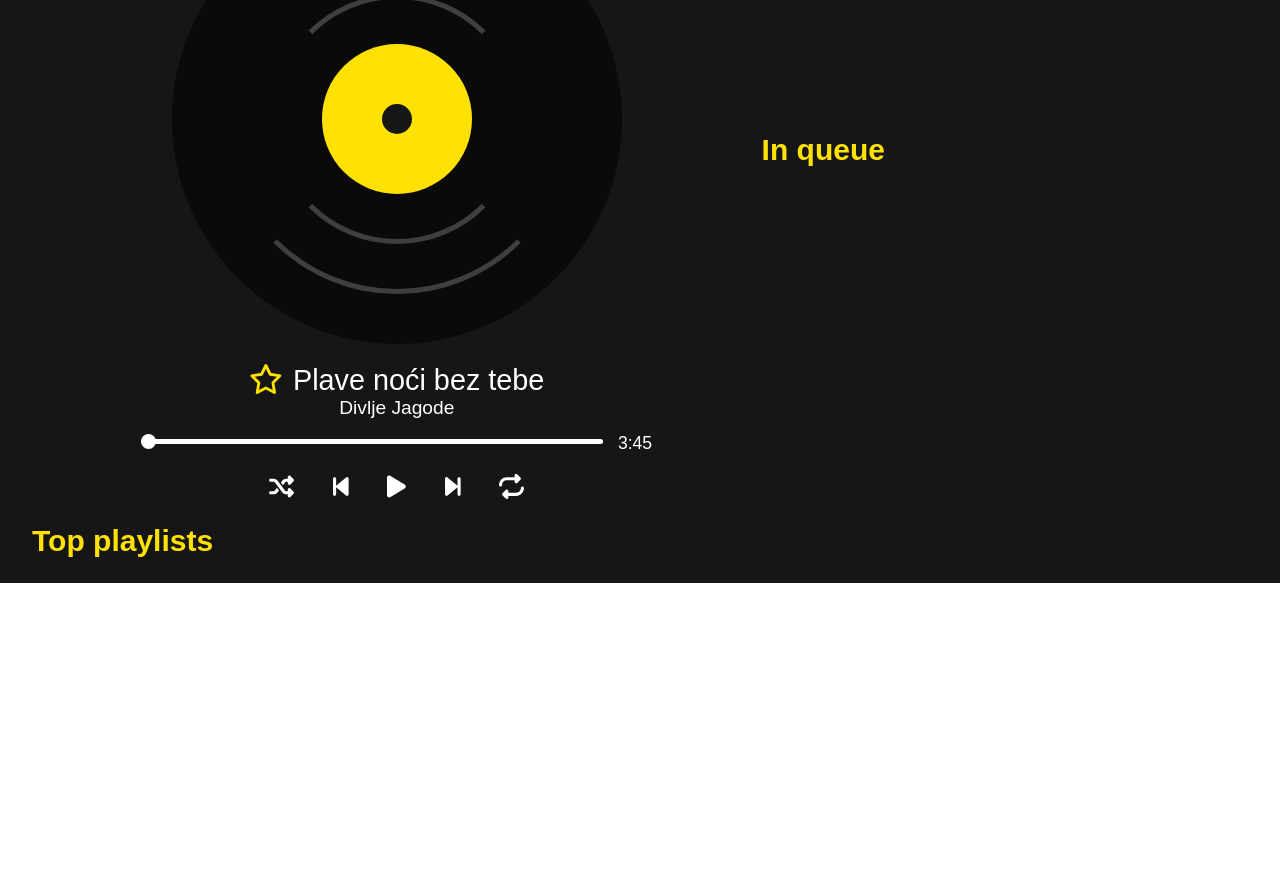
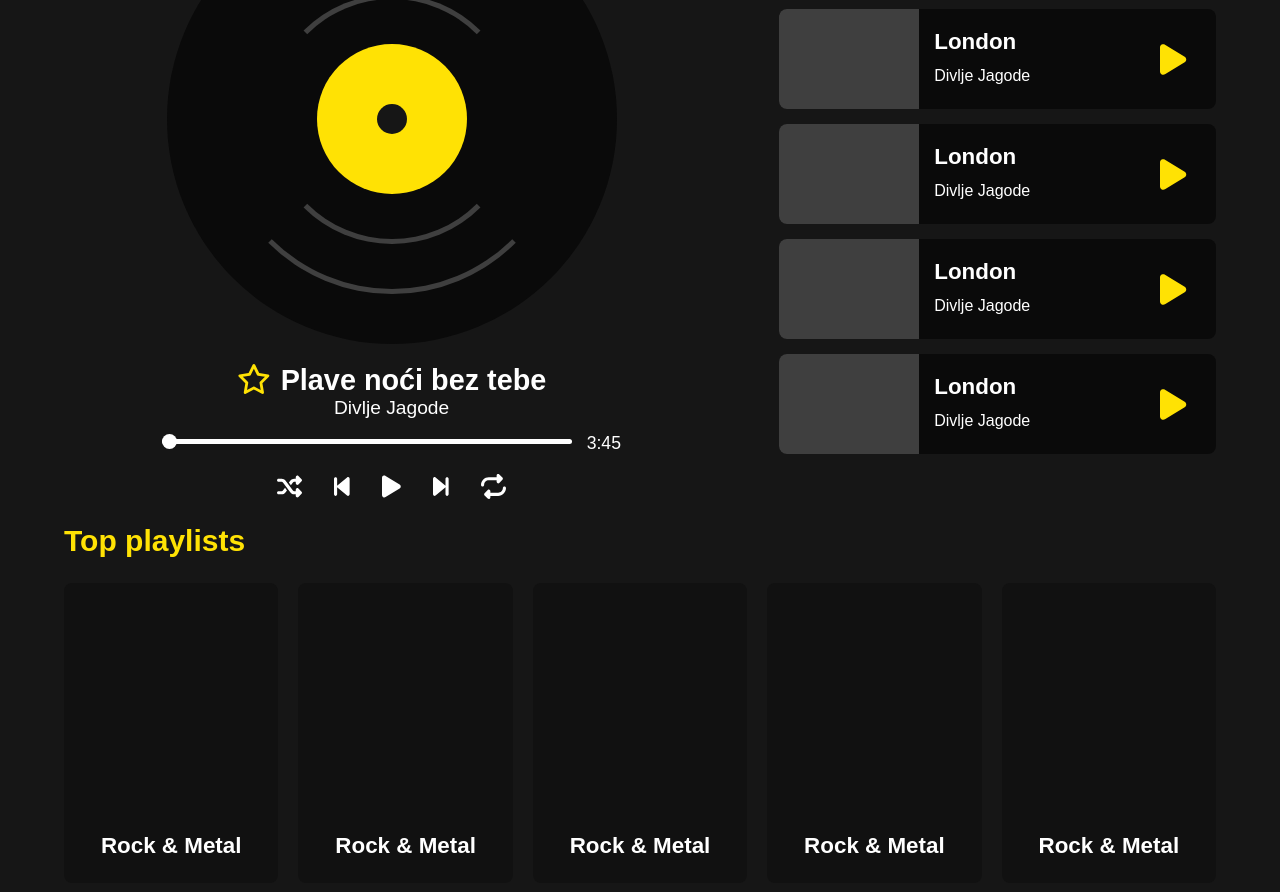
Before and after one commit to vorDa123/music-sense-react-repository, a React (Create React App) app in the folder music-sense-react/: page / in a window 1280 px wide. Shown: the part 240-1132 px from the top of the page. Before the commit the page ends 823 px from the top, so only its background shows below. Built offline with nearby package versions, Linux system fonts and the light colour scheme.

Commit message:
Adjusting player. Playlist component finished. Queue song component finished

```diff
--- a/music-sense-react/src/App.css
+++ b/music-sense-react/src/App.css
@@ -1,4 +1,6 @@
-*, *::before, *::after {
+*,
+*::before,
+*::after {
   box-sizing: inherit;
 }
 
@@ -23,10 +25,11 @@ html body {
 
 #logoStyle {
   width: 120px;
+  margin-left: 5vw;
 }
 
 .wrapper {
-  width: 95vw;
+  width: 90vw;
   margin: 0 auto;
 }
 
@@ -37,6 +40,7 @@ nav {
   flex-direction: row;
   align-items: center;
   justify-content: space-between;
+  z-index: 99;
 }
 
 .hamburgerMenu {
@@ -52,9 +56,10 @@ nav {
 .nowPlayingQueue {
   display: flex;
   flex-direction: row;
-  align-items: center;
+  align-items: flex-start;
   justify-content: center;
   padding-top: 40px;
+  gap: 60px;
 }
 
 .nowPlayingQueue .nowPlayingSection {
@@ -65,7 +70,7 @@ nav {
   width: 40vw;
 }
 
-.centering{
+.centering {
   display: flex;
   flex-direction: column;
   align-items: center;
@@ -141,20 +146,21 @@ nav {
 
 .songName {
   font-size: 1.8rem;
+  font-weight: 600;
 }
 
 .artistName {
   font-size: 1.2rem;
 }
 
-.songLengthDuration{
+.songLengthDuration {
   display: flex;
   align-items: baseline;
   gap: 15px;
   width: 70%;
 }
 
-.songLength{
+.songLength {
   margin-top: 20px;
   background-color: #ffffff;
   height: 5px;
@@ -164,20 +170,95 @@ nav {
   align-items: center;
 }
 
-.songLengthPoint{
+.songLengthPoint {
   background-color: #ffffff;
   height: 15px;
   width: 15px;
   border-radius: 50%;
 }
 
-.songDuration{
+.songDuration {
   color: #ffffff;
   font-size: 1.1rem;
 }
 
-.favoriteSongIcon{
+.favoriteSongIcon {
   color: #ffe204;
   font-size: 30px;
   padding-right: 10px;
 }
+
+.queueList {
+  display: flex;
+  flex-direction: column;
+  align-items: center;
+  justify-content: center;
+  gap: 15px;
+}
+
+.songInQueue {
+  width: 100%;
+  height: 100px;
+  background-color: #0a0a0a;
+  border-radius: 8px;
+  position: relative;
+  display: flex;
+  align-items: center;
+  gap: 15px;
+}
+
+.songImage {
+  width: 140px;
+  height: inherit;
+  background-color: #3f3f3f;
+  border-top-left-radius: 8px;
+  border-bottom-left-radius: 8px;
+}
+
+.songAndArtistInQueue {
+  color: #ffffff;
+  line-height: 32px;
+}
+
+.playIconQueue{
+  color: #ffe204;
+  font-size: 35px;
+  position: absolute;
+  right: 30px;
+}
+
+.songNameInQueue{
+  font-size: 1.4rem;
+  font-weight: 600;
+}
+
+.playListsList{
+  display: flex;
+  gap: 20px;
+  justify-content: flex-start;
+  align-items: center;
+}
+
+.playlist{
+  width: 350px;
+  height: 300px;
+  border-radius: 8px;
+  background-color: #111111;
+  color: #ffffff;
+  font-weight: 600;
+  font-size: 1.4rem;
+  text-align: center;
+  position: relative;
+}
+
+.playlistName{
+  position: relative;
+  top: 250px;
+}
+
+footer{
+  margin-top: 50px;
+  background-color: #0E0E0E;
+  height: 380px;
+  color: #ffffff;
+}
--- a/music-sense-react/src/App.js
+++ b/music-sense-react/src/App.js
@@ -11,12 +11,12 @@ import Footer from "components/Footer.js";
 function App() {
   return (
     <main className="App">
+      <Navigation />
       <div className="wrapper">
-        <Navigation />
         <PlayerAndQueue />
         <TopPlaylists />
-        <Footer />
       </div>
+      <Footer />
     </main>
   );
 }
--- a/music-sense-react/src/components/Player.js
+++ b/music-sense-react/src/components/Player.js
@@ -6,6 +6,7 @@ import {
   faForwardStep,
   faShuffle,
   faStar,
+  faPause,
 } from "@fortawesome/free-solid-svg-icons";
 import { faStar as faRegStar } from "@fortawesome/free-regular-svg-icons";
 
--- /dev/null
+++ b/music-sense-react/src/components/Playlist.js
@@ -0,0 +1,9 @@
+import "App.css";
+
+export default function Playlist() {
+  return (
+    <div className="playlist">
+      <span className="playlistName">Rock & Metal</span>
+    </div>
+  );
+}
--- a/music-sense-react/src/components/Queue.js
+++ b/music-sense-react/src/components/Queue.js
@@ -1,23 +1,19 @@
 import "App.css";
-import { FontAwesomeIcon } from "@fortawesome/react-fontawesome";
-import {
-  faPlay,
-  faRepeat,
-  faForwardStep,
-  faShuffle,
-  faStar,
-  faBars,
-  faXmark,
-  faUser,
-  faMusic,
-  faHome,
-} from "@fortawesome/free-solid-svg-icons";
-import { faStar as faRegStar } from "@fortawesome/free-regular-svg-icons";
+
+//Components
+import QueueSong from "components/QueueSong.js";
 
 export default function Queue() {
   return (
     <article className="inQueueSection">
       <h1 className="title">In queue</h1>
+      <div class="queueList">
+        <QueueSong />
+        <QueueSong />
+        <QueueSong />
+        <QueueSong />
+        <QueueSong />
+      </div>
     </article>
   );
 }
--- /dev/null
+++ b/music-sense-react/src/components/QueueSong.js
@@ -0,0 +1,17 @@
+import "App.css";
+import { FontAwesomeIcon } from "@fortawesome/react-fontawesome";
+import { faPlay, faPause } from "@fortawesome/free-solid-svg-icons";
+
+export default function Queue() {
+  return (
+    <div className="songInQueue">
+      <div className="songImage"></div>
+      <div className="songAndArtistInQueue">
+        <span className="songNameInQueue">London</span>
+        <br />
+        <span className="artistNameInQueue">Divlje Jagode</span>
+      </div>
+      <FontAwesomeIcon icon={faPlay} className="playIconQueue" />
+    </div>
+  );
+}
--- a/music-sense-react/src/components/TopPlaylists.js
+++ b/music-sense-react/src/components/TopPlaylists.js
@@ -1,23 +1,19 @@
 import "App.css";
-import { FontAwesomeIcon } from "@fortawesome/react-fontawesome";
-import {
-  faPlay,
-  faRepeat,
-  faForwardStep,
-  faShuffle,
-  faStar,
-  faBars,
-  faXmark,
-  faUser,
-  faMusic,
-  faHome,
-} from "@fortawesome/free-solid-svg-icons";
-import { faStar as faRegStar } from "@fortawesome/free-regular-svg-icons";
+
+//Components
+import Playlist from "components/Playlist.js";
 
 export default function TopPlaylists() {
   return (
     <section className="topPlaylists">
       <h1 className="title">Top playlists</h1>
+      <div className="playListsList">
+        <Playlist />
+        <Playlist />
+        <Playlist />
+        <Playlist />
+        <Playlist />
+      </div>
     </section>
   );
 }
```
